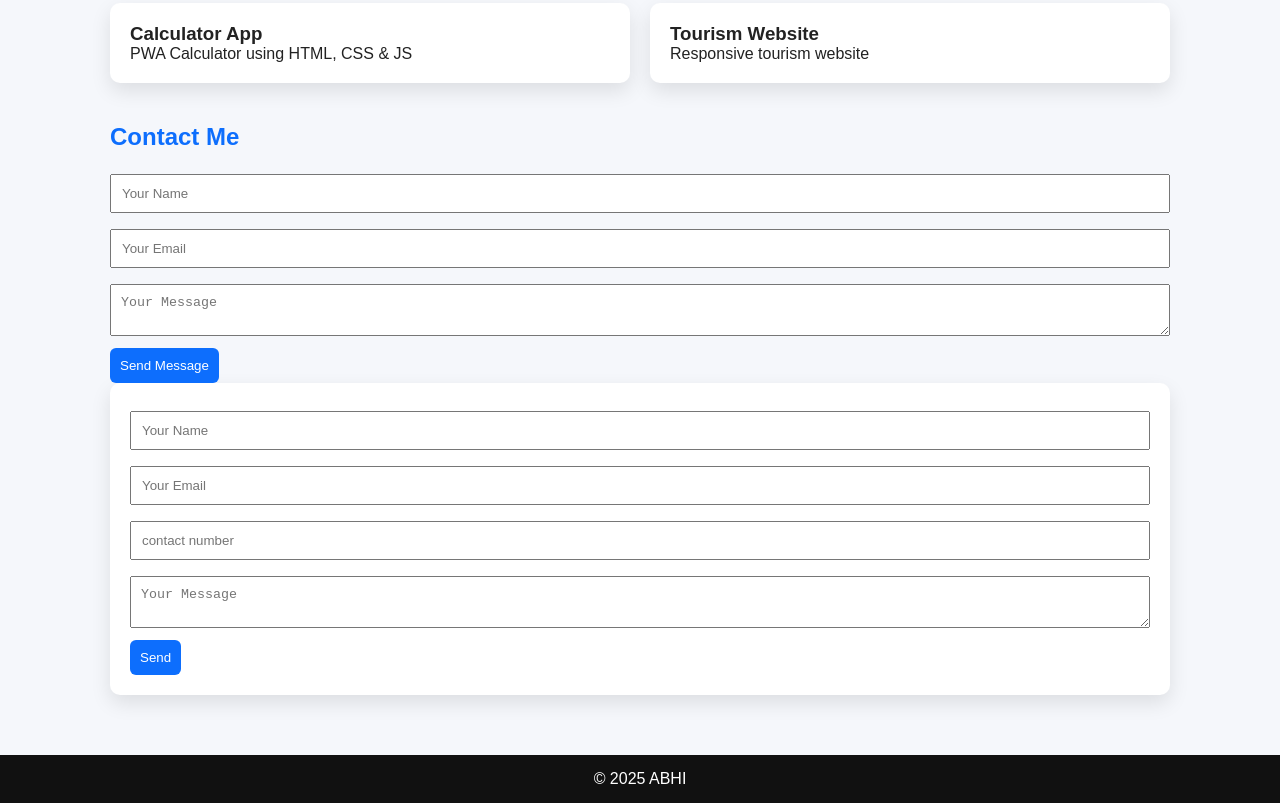
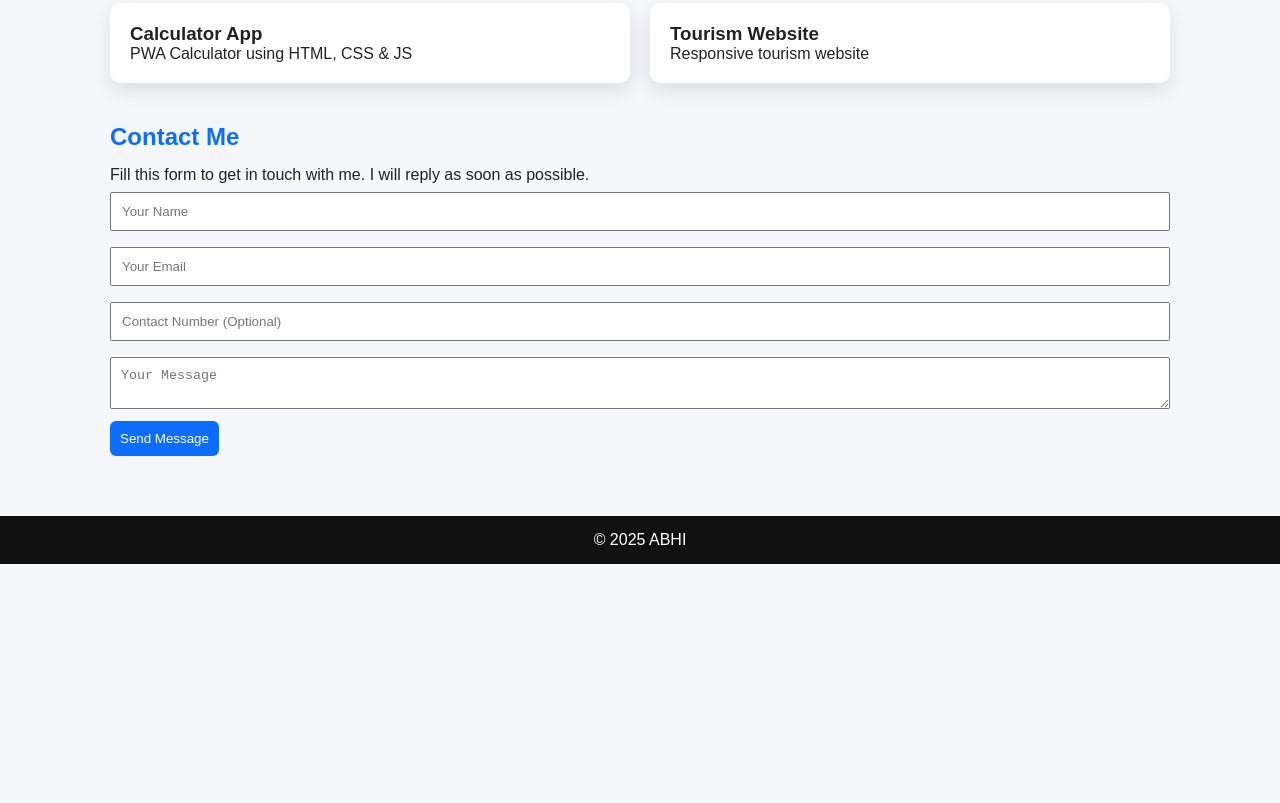
Before and after one commit to akashreddy18/Akash-portfolio, a plain HTML site: page index.html in a window 1280 px wide. Shown: the part 508-1311 px from the top of the page. After the commit the page ends 1072 px from the top, so only its background shows below. Drawn offline with Linux system fonts and the light colour scheme.

Commit message:
Update index.html

```diff
--- a/index.html
+++ b/index.html
@@ -56,24 +56,17 @@
 
    <section id="contact">
   <h2>Contact Me</h2>
-      <form action = "https://formspree.io/f/mgvgdrvd" method="POST">
+  <p>Fill this form to get in touch with me. I will reply as soon as possible.</p>
+
+  <form action="https://formspree.io/f/mgvgdrvd" method="POST">
     <input type="text" name="name" placeholder="Your Name" required>
     <input type="email" name="email" placeholder="Your Email" required>
+    <input type="text" name="phone" placeholder="Contact Number (Optional)">
     <textarea name="message" placeholder="Your Message" required></textarea>
     <button type="submit">Send Message</button>
   </form>
+</section>
 
-      <div class="card">
-        <form id="contactForm">
-          <input type="text" placeholder="Your Name" required>
-          <input type="email" placeholder="Your Email" required>
-          <input type="text" placeholder="contact number" required>
-          <textarea placeholder="Your Message" required></textarea>
-          <button type="submit">Send</button>
-        </form>
-        <p id="status"></p>
-      </div>
-    </section>
 
   </div>
 
```
Lines whose indentation alone changed are shown as unchanged.
